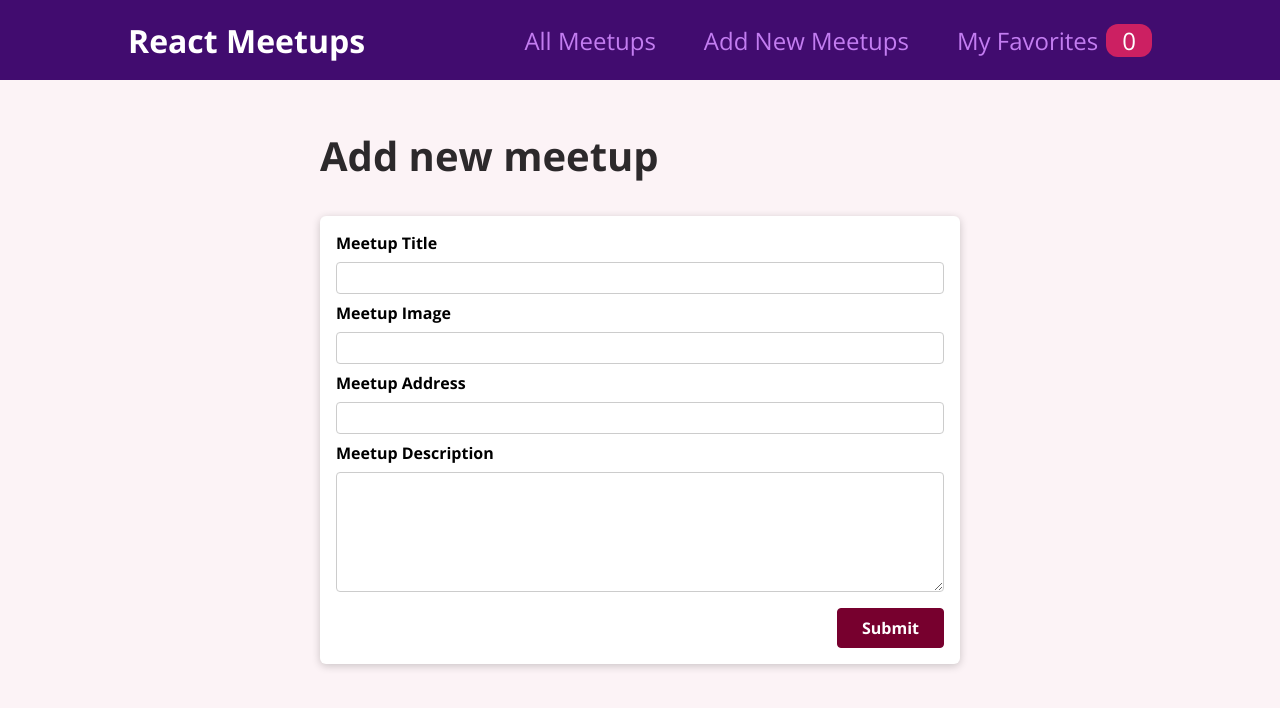
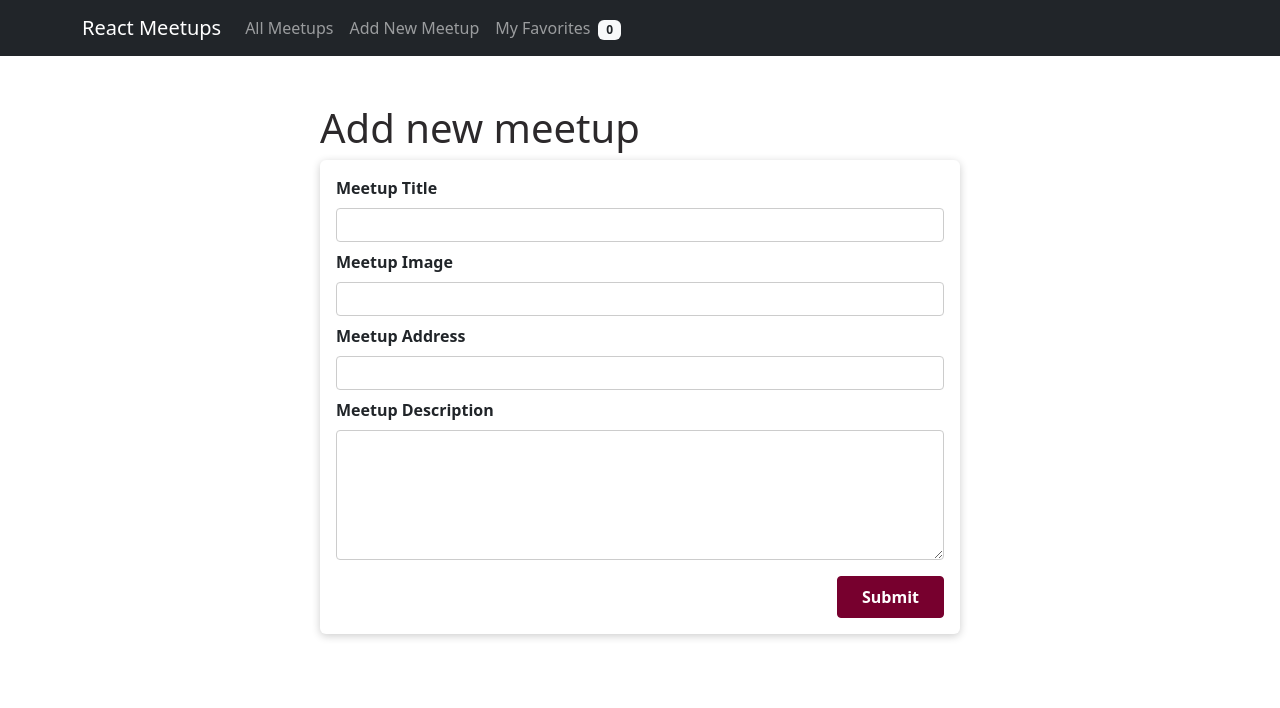
Before and after one commit to sousa-marta/react-application, a React (Create React App) app: page /new-meetup in a window 1280 px wide. Shown: the top 708 px of the page. Built offline with nearby package versions, Linux system fonts and the light colour scheme.

Commit message:
responsive navbar

```diff
--- a/src/App.js
+++ b/src/App.js
@@ -6,6 +6,8 @@ import FavoritesPage from './pages/Favorites';
 import NewMeetupPage from './pages/NewMeeup';
 
 import Layout from './components/layout/Layout';
+
+import 'bootstrap/dist/css/bootstrap.css';
 
 function App() {
   return (
--- a/src/components/layout/Navbar.js
+++ b/src/components/layout/Navbar.js
@@ -4,34 +4,42 @@ import { Link } from 'react-router-dom';
 import { routes } from '../../utils/routes';
 import FavoritesContext from '../../store/favorites-context';
 
-import classes from './Navbar.module.css';
+import Container from 'react-bootstrap/Container';
+import Nav from 'react-bootstrap/Nav';
+import Navbar from 'react-bootstrap/Navbar';
+import Badge from 'react-bootstrap/Badge';
 
-const Navbar = () => {
+
+
+const SiteNavbar = () => {
   const favoritesContext = useContext(FavoritesContext);
 
   return (
-    <header className={classes.header}>
-      <div className={classes.logo}>React Meetups</div>
-      <nav>
-        <ul>
-          <li>
-            <Link to={routes.home}>All Meetups</Link>
-          </li>
-          <li>
-            <Link to={routes.newMeeup}>Add New Meetups</Link>
-          </li>
-          <li>
-            <Link to={routes.favorites}>
-              My Favorites
-              <span className={classes.badge}>
+    <Navbar bg="dark" variant="dark" expand="md">
+      <Container>
+        <Navbar.Brand as={Link} to={routes.home}>
+          React Meetups
+        </Navbar.Brand>
+        <Navbar.Toggle aria-controls="basic-navbar-nav" />
+        <Navbar.Collapse id="basic-navbar-nav">
+          <Nav className="me-auto">
+            <Nav.Link as={Link} to={routes.home}>
+              All Meetups
+            </Nav.Link>
+            <Nav.Link as={Link} to={routes.newMeeup}>
+              Add New Meetup
+            </Nav.Link>
+            <Nav.Link as={Link} to={routes.favorites}>
+             My Favorites
+              <Badge bg="light" text="dark" className="ms-2">
                 {favoritesContext.totalFavorites}
-              </span>
-            </Link>
-          </li>
-        </ul>
-      </nav>
-    </header>
+              </Badge>
+            </Nav.Link>
+          </Nav>
+        </Navbar.Collapse>
+      </Container>
+    </Navbar>
   );
 };
 
-export default Navbar;
+export default SiteNavbar;
--- a/src/components/layout/Navbar.module.css
+++ /dev/null
@@ -1,47 +0,0 @@
-.header {
-  width: 100%;
-  height: 5rem;
-  display: flex;
-  align-items: center;
-  justify-content: space-between;
-  background-color: #410c6f;
-  padding: 0 10%;
-}
-
-.logo {
-  font-size: 2rem;
-  color: white;
-  font-weight: bold;
-}
-
-.header ul {
-  list-style: none;
-  margin: 0;
-  padding: 0;
-  display: flex;
-  align-items: baseline;
-}
-
-.header li {
-  margin-left: 3rem;
-}
-
-.header a {
-  text-decoration: none;
-  font-size: 1.5rem;
-  color: #c37df1;
-}
-
-.header a:hover,
-.header a:active,
-.header a.active {
-  color: white;
-}
-
-.badge {
-  background-color: #cc2062;
-  color: white;
-  border-radius: 12px;
-  padding: 0 1rem;
-  margin-left: 0.5rem;
-}
--- a/src/pages/NewMeeup.js
+++ b/src/pages/NewMeeup.js
@@ -1,5 +1,7 @@
 import { useNavigate } from 'react-router-dom';
 import { config } from '../utils/config';
+
+import { routes } from '../utils/routes';
 
 import NewMeetupForm from '../components/meetups/NewMeetupForm';
 
@@ -7,18 +9,16 @@ const NewMeetupPage = () => {
   const navigate = useNavigate();
 
   const saveMeetup = (data) => {
-    fetch(`${config.databaseUrl}/meetups.json`,
-      {
-        method: 'POST',
-        body: JSON.stringify(data),
-        headers: {
-          'Content-Type': 'applicaton/json',
-        },
-      }
-    )
+    fetch(`${config.databaseUrl}/meetups.json`, {
+      method: 'POST',
+      body: JSON.stringify(data),
+      headers: {
+        'Content-Type': 'applicaton/json',
+      },
+    })
       .then((data) => {
         // success
-        navigate('/');
+        navigate(routes.home);
       })
       .catch((error) => {
         // do something with error
```
Also changed, not shown: src/config/routes.js (deleted), 1 other file (tests, documents, lock files or other folders).
